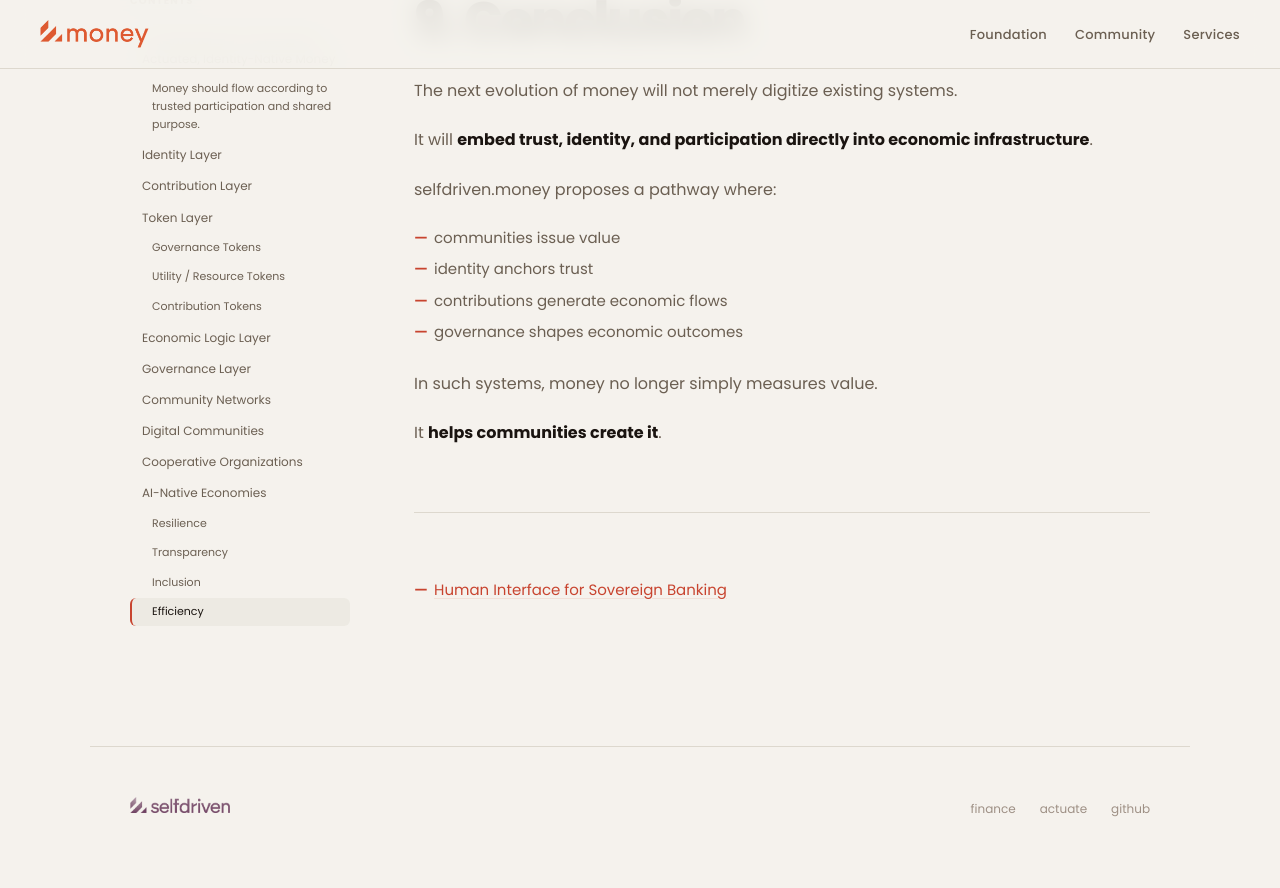
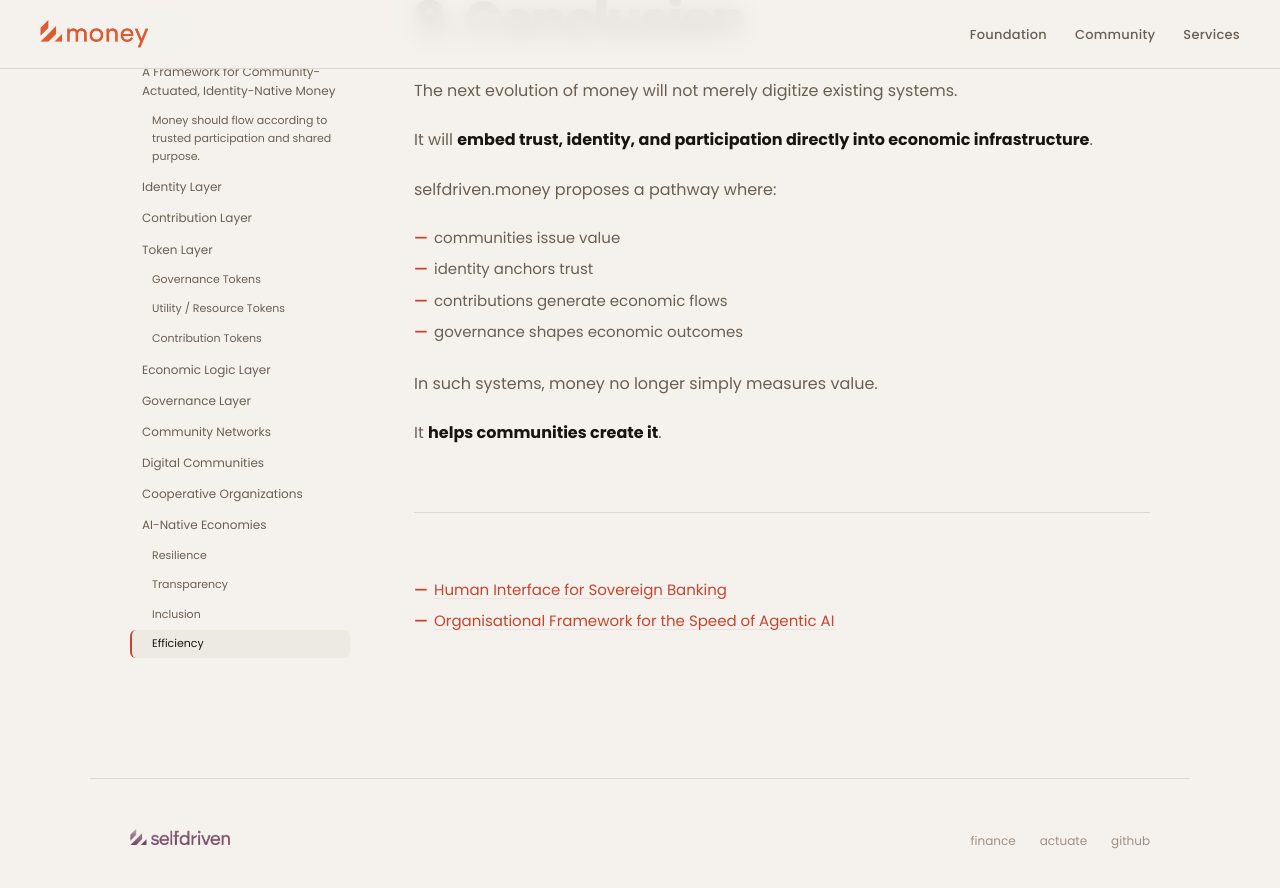
Before and after one commit to selfdriven-foundation/selfdriven-money, a Jekyll site: the page built from docs/index.md, in a window 1280 px wide and 900 px high, scrolled down 10384 px. Shown: the top 888 px of the window. Built offline with Jekyll 4.4.1, drawn with Linux system fonts in a browser that asks for light colours.

Commit message:
Update index.md

```diff
--- a/docs/index.md
+++ b/docs/index.md
@@ -301,3 +301,4 @@ It **helps communities create it**.
 ---
 
 - [Human Interface for Sovereign Banking](/interfaces/human/bank)
+- [Organisational Framework for the Speed of Agentic AI](https://actuate.selfdriven.community/framework/organisation-for-speed-agentic-ai)
```
